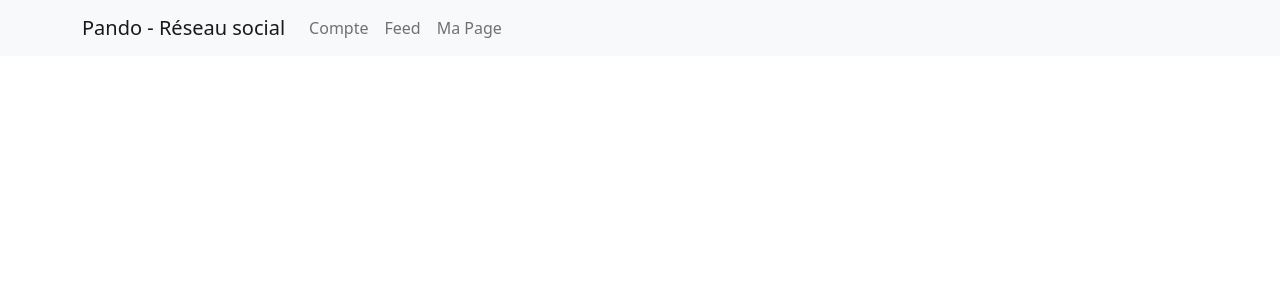
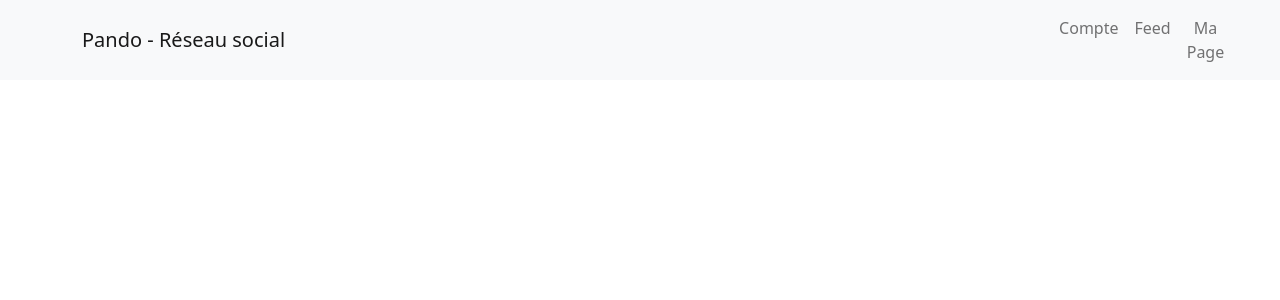
Before and after one commit to Gaz-o/projet-pando, a React (Create React App) app: page / in a window 1280 px wide. Shown: the top 300 px of the page. Built offline with nearby package versions, Linux system fonts and the light colour scheme.

Commit message:
Header version 2

```diff
--- a/src/layout/header/header.css
+++ b/src/layout/header/header.css
@@ -0,0 +1,3 @@
+#basic-navbar-nav{
+padding-left:750px;
+}
```
